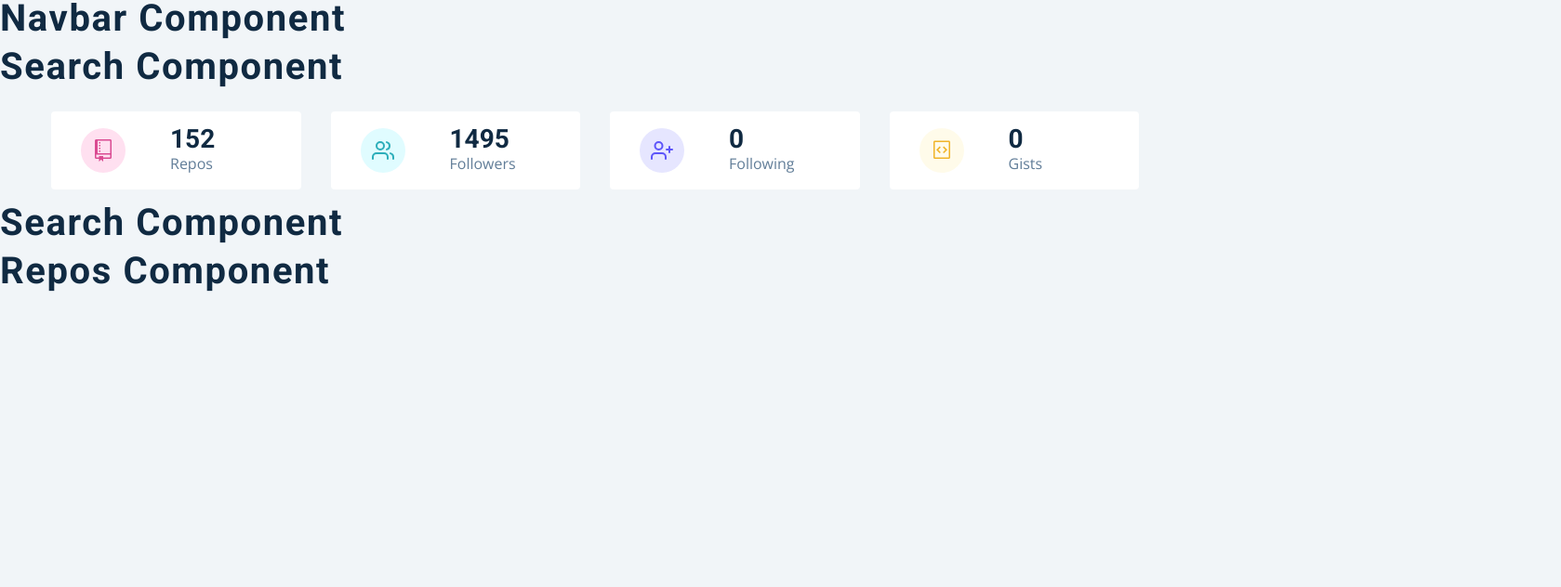
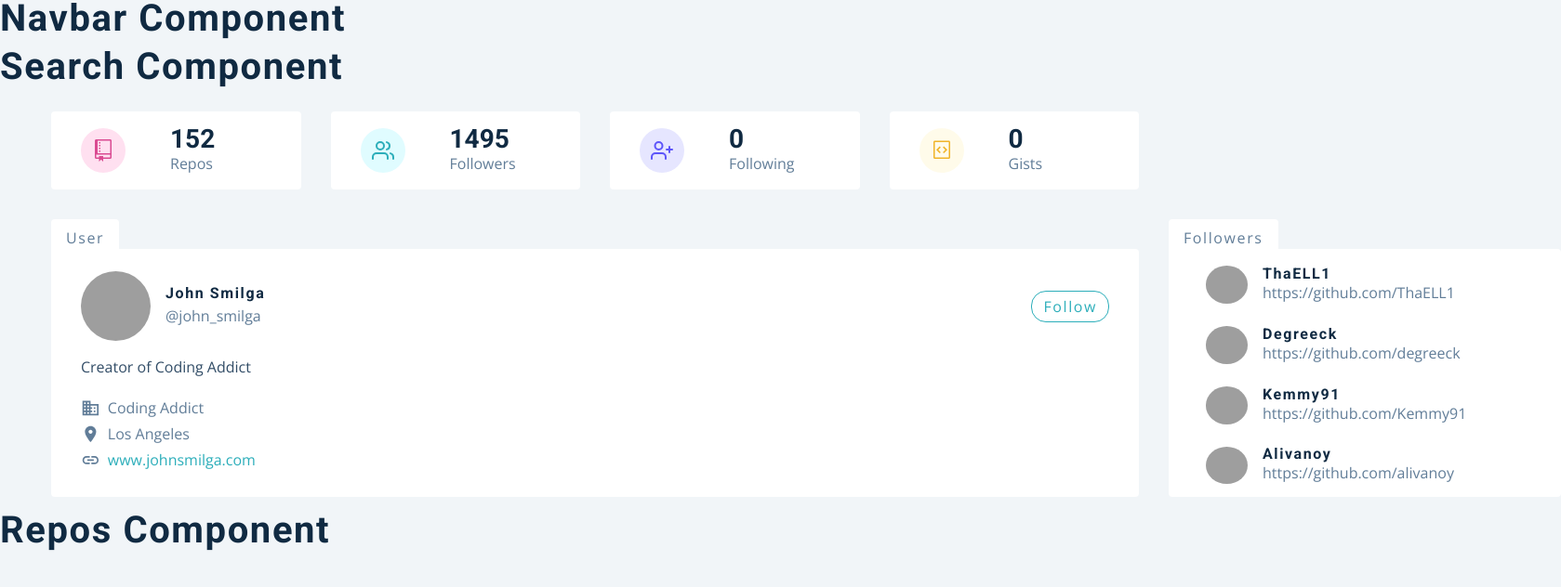
Before and after one commit to Saalu/Github-Users-Full-App, a React (Create React App) app: page / in a window 1280 px wide. Shown: the top 632 px of the page at 93% size, 1679 px wide, since content can reach past the window. Built offline with nearby package versions, Linux system fonts and the light colour scheme; grey boxes are pictures that could not be loaded.

Commit message:
Followers section added

```diff
--- a/src/components/Card.js
+++ b/src/components/Card.js
@@ -3,7 +3,41 @@ import { GithubContext } from '../context/context';
 import styled from 'styled-components';
 import { MdBusiness, MdLocationOn, MdLink } from 'react-icons/md';
 const Card = () => {
-  return <h2>card component</h2>;
+  const {githubUser} = React.useContext(GithubContext);
+  const {
+       avatar_url,
+       html_url,
+       name,
+       company,
+       blog,bio,
+       location,
+       twitter_username
+      } = githubUser;
+
+
+  return <Wrapper className='section-center'>
+            <header>
+              <img src={avatar_url} alt={name} />
+              <div>
+                <h4>{name}</h4>
+                <p>@{twitter_username  || 'saalu issaka'}</p>
+              </div>
+              <a href={html_url}>follow</a>
+            </header>
+            <p className="bio">{bio}</p>
+            <div className="links">
+              <p>
+                <MdBusiness></MdBusiness> {company}
+              </p>
+              <p>
+                <MdLocationOn></MdLocationOn> {location || 'earth'}
+              </p>
+              <a href={`https://${blog}`}>
+                <MdLink></MdLink>
+                {blog}
+              </a>
+            </div>
+         </Wrapper>
 };
 const Wrapper = styled.article`
   background: var(--clr-white);
--- a/src/components/Followers.js
+++ b/src/components/Followers.js
@@ -3,7 +3,26 @@ import { GithubContext } from '../context/context';
 import styled from 'styled-components';
 
 const Followers = () => {
-  return <h2>followers component</h2>;
+  const {followers} = React.useContext(GithubContext);
+
+  return (
+        <Wrapper>
+            <div className='followers'>
+              {followers.map((follower, index) => {
+                const {avatar_url:img,html_url,login} = follower;
+                return (
+                  <article key={index}>
+                    <img src={img} alt={login} />
+                      <div>
+                        <h4>{login}</h4>
+                        <a href={html_url}>{html_url}</a>
+                      </div>
+                  </article>
+                )
+              })}
+            </div>
+        </Wrapper>
+      )
 };
 
 const Wrapper = styled.article`
--- a/src/components/User.js
+++ b/src/components/User.js
@@ -3,7 +3,12 @@ import styled from 'styled-components';
 import Card from './Card';
 import Followers from './Followers';
 const User = () => {
-  return <h2>search component</h2>;
+  return <section className="section">
+            <Wrapper className='section-center'>
+              <Card/>
+              <Followers />
+            </Wrapper>
+        </section>
 };
 
 const Wrapper = styled.div`
```
